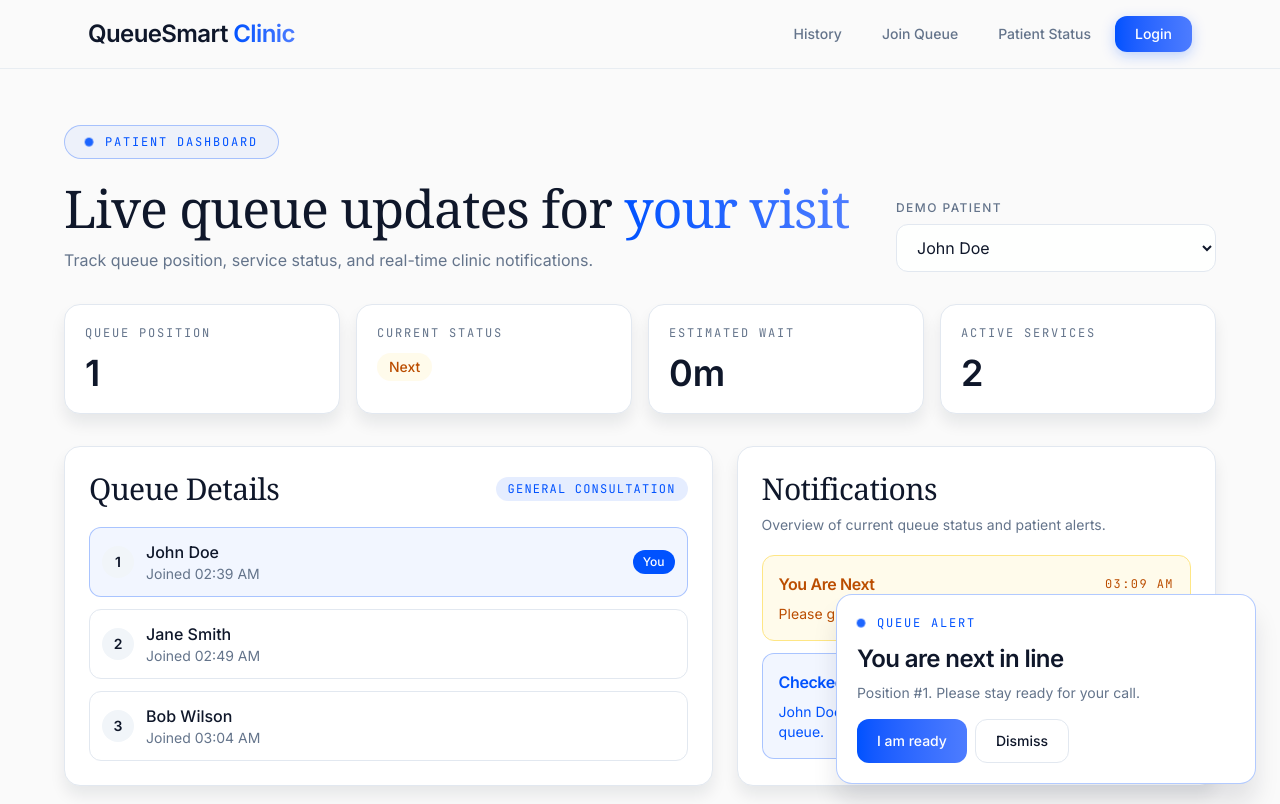
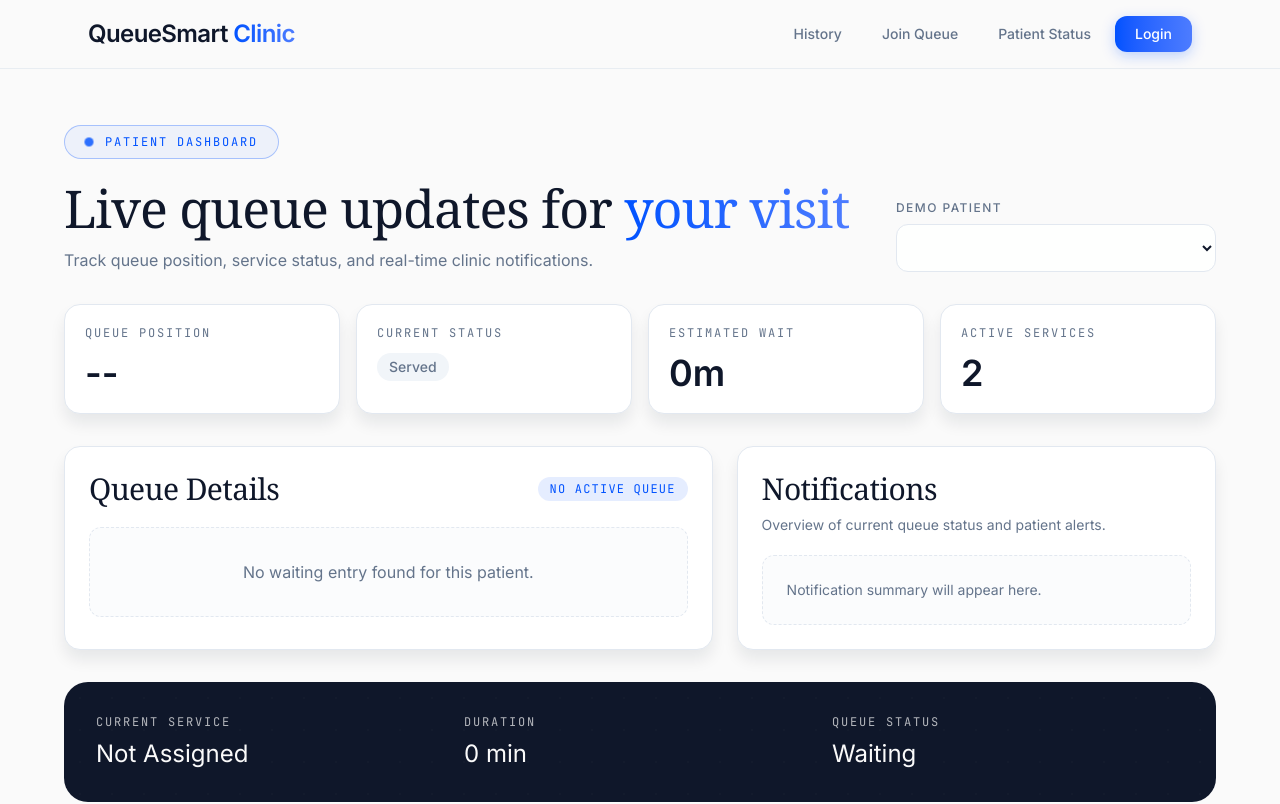
Before and after one commit to SchwiDoru/software-design, a React (Vite) app in the folder queuesmart/: page /dashboard in a window 1280 px wide. Shown: the top 804 px of the page. Built offline with nearby package versions, Linux system fonts and the light colour scheme; a web font is replaced by a local one.

Commit message:
updated status value for queue entry from waiting to Waiting

```diff
--- a/queuesmart/src/components/pages/Home.tsx
+++ b/queuesmart/src/components/pages/Home.tsx
@@ -3,7 +3,7 @@
 import { MOCK_ENTRIES, MOCK_QUEUES } from "../../data/mockData";
 
 function Home() {
-  const totalWaiting = MOCK_ENTRIES.filter((entry) => entry.status === "waiting").length;
+  const totalWaiting = MOCK_ENTRIES.filter((entry) => entry.status === "Waiting").length;
   const activeServices = MOCK_QUEUES.filter((queue) => queue.status === "open");
 
   return (
--- a/queuesmart/src/components/pages/admin/AdminDashboard.tsx
+++ b/queuesmart/src/components/pages/admin/AdminDashboard.tsx
@@ -33,7 +33,7 @@
   }, []);
 
   const getWaitingCount = (queueId: number) => {
-    return entries.filter((entry) => entry.queueId === queueId && entry.status === "waiting").length;
+    return entries.filter((entry) => entry.queueId === queueId && entry.status === "Waiting").length;
   };
 
   const handleToggleStatus = (queueId: number, currentStatus: string) => {
@@ -154,7 +154,7 @@
     setIsServiceModalOpen(false);
   };
 
-  const totalWaiting = entries.filter((entry) => entry.status === "waiting").length;
+  const totalWaiting = entries.filter((entry) => entry.status === "Waiting").length;
   const openQueues = queues.filter((queue) => queue.status === "open").length;
 
   return (
--- a/queuesmart/src/components/pages/admin/PatientDetail.tsx
+++ b/queuesmart/src/components/pages/admin/PatientDetail.tsx
@@ -22,7 +22,7 @@
     type: "Blood Test",
     doctor: "Lab Tech Alpha",
     notes: "Routine checkup. All vitals within normal range. Slight Vitamin D deficiency.",
-    status: "waiting"
+    status: "Waiting"
   }
 ];
 export default function PatientDetail() {
@@ -35,7 +35,7 @@
   ...readQueueEntries(),
   {
     userId: id,
-    status: "waiting",
+    status: "Waiting",
     position: 3,
     user: { name: "Test Patient", email: "test@example.com" }
   }
@@ -158,7 +158,7 @@
           <div className="lg:col-span-1 space-y-6">
             <div className="surface-card p-6 border-l-4 border-accent">
               <h2 className="text-xs font-mono uppercase tracking-widest text-muted-foreground mb-4">Live Controls</h2>
-              {currentEntry && currentEntry.status === "waiting" ? (
+              {currentEntry && currentEntry.status === "Waiting" ? (
                 <div className="space-y-3">
                   <div className="bg-muted/30 rounded-xl p-4 mb-4">
                     <p className="text-sm text-muted-foreground">Currently Waiting in:</p>
--- a/queuesmart/src/data/mockData.ts
+++ b/queuesmart/src/data/mockData.ts
@@ -43,8 +43,40 @@
 ];
 
 export const MOCK_ENTRIES: QueueEntry[] = [
-    { queueId: 1, userId: 201, position: 1, joinTime: new Date(Date.now() - 30 * 60000).toISOString(), status: 'waiting', user: { id: 201, name: 'John Doe', email: 'john@example.com', role: 'Patient' } },
-    { queueId: 1, userId: 202, position: 2, joinTime: new Date(Date.now() - 20 * 60000).toISOString(), status: 'waiting', user: { id: 202, name: 'Jane Smith', email: 'jane@example.com', role: 'Patient' } },
-    { queueId: 2, userId: 204, position: 1, joinTime: new Date(Date.now() - 10 * 60000).toISOString(), status: 'waiting', user: { id: 204, name: 'Alice Brown', email: 'alice@example.com', role: 'Patient' } },
-    { queueId: 1, userId: 203, position: 3, joinTime: new Date(Date.now() - 5 * 60000).toISOString(), status: 'waiting', user: { id: 203, name: 'Bob Wilson', email: 'bob@example.com', role: 'Patient' } }
+    {
+        queueId: 1,
+        userId: 'john@example.com',
+        position: 1,
+        joinTime: new Date(Date.now() - 30 * 60000).toISOString(),
+        status: 'Waiting',
+        priority: 'Medium',
+        user: { id: 201, name: 'John Doe', email: 'john@example.com', role: 'Patient' }
+    },
+    {
+        queueId: 1,
+        userId: 'jane@example.com',
+        position: 2,
+        joinTime: new Date(Date.now() - 20 * 60000).toISOString(),
+        status: 'Waiting',
+        priority: 'Low',
+        user: { id: 202, name: 'Jane Smith', email: 'jane@example.com', role: 'Patient' }
+    },
+    {
+        queueId: 2,
+        userId: 'alice@example.com',
+        position: 1,
+        joinTime: new Date(Date.now() - 10 * 60000).toISOString(),
+        status: 'Waiting',
+        priority: 'High',
+        user: { id: 204, name: 'Alice Brown', email: 'alice@example.com', role: 'Patient' }
+    },
+    {
+        queueId: 1,
+        userId: 'bob@example.com',
+        position: 3,
+        joinTime: new Date(Date.now() - 5 * 60000).toISOString(),
+        status: 'Waiting',
+        priority: 'Medium',
+        user: { id: 203, name: 'Bob Wilson', email: 'bob@example.com', role: 'Patient' }
+    }
 ];
--- a/queuesmart/src/data/patientActions.ts
+++ b/queuesmart/src/data/patientActions.ts
@@ -1,7 +1,7 @@
 import { writeQueueEntries, readQueueEntries } from "./queueStore";
 import type { QueueEntry } from "../types";
 
-export const adminOverride = (userId: number, action: 'TOP' | 'EMERGENCY' | 'CANCEL') => {
+export const adminOverride = (userId: string, action: 'TOP' | 'EMERGENCY' | 'CANCEL') => {
   const entries = readQueueEntries();
   const target = entries.find(e => e.userId === userId);
   if (!target) return;
@@ -10,11 +10,11 @@
 
   if (action === 'TOP') {
     nextEntries = entries.map(e => {
-      if (e.queueId === target.queueId && e.userId !== userId && e.status === "waiting") {
+      if (e.queueId === target.queueId && e.userId !== userId && e.status === "Waiting") {
         return { ...e, position: e.position + 1 };
       }
       // Use 'as any' or your specific Status Type to bypass the string mismatch
-      if (e.userId === userId) return { ...e, position: 1, status: "waiting" as any };
+      if (e.userId === userId) return { ...e, position: 1, status: "Waiting" as any };
       return e;
     });
   } else if (action === 'EMERGENCY') {
```
